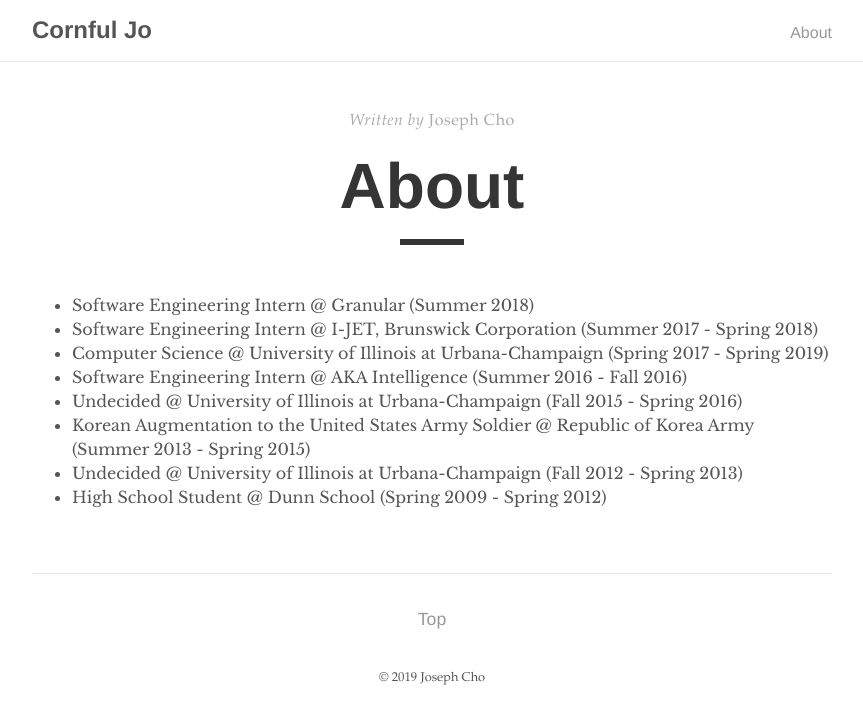
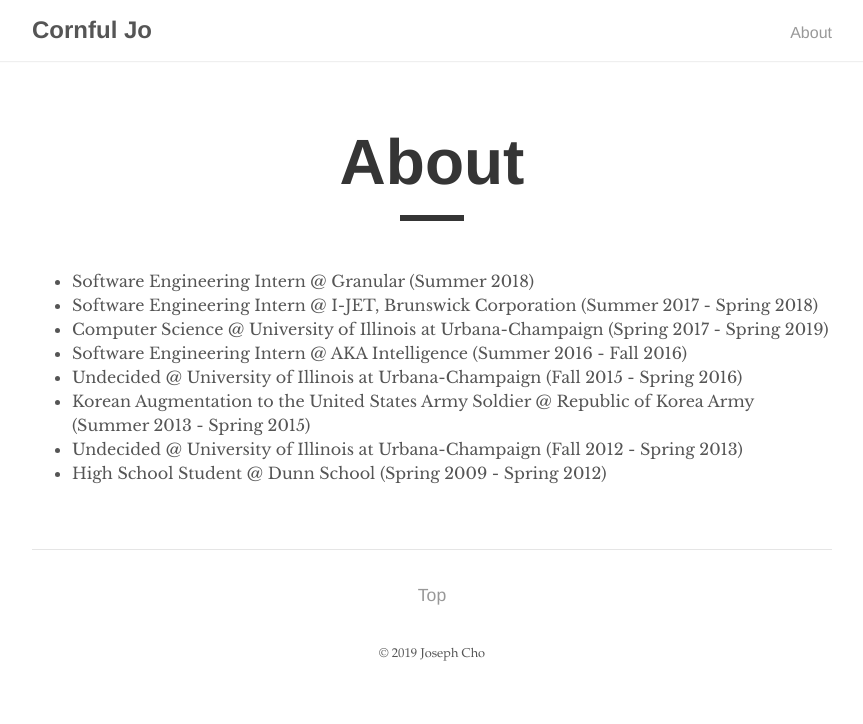
Before and after one commit to jocho-here/mgjo5899.github.io, a Jekyll site: the page built from about.md, in a window 1280 px wide. Shown: the top 724 px of the page, without its empty margins (208-1071 px from the left). Built offline with Jekyll 4.4.1, drawn with Linux system fonts in a browser that asks for light colours.

Commit message:
trying out about.html

```diff
--- /dev/null
+++ b/_layouts/about.html
@@ -0,0 +1,22 @@
+---
+layout: default
+---
+
+<div class="post">
+    <h1 class="post-title">{{ page.title }}</h1>
+    <div class="post-line"></div>
+
+    {{ content }}
+
+</div>
+
+<div class="pagination">
+    {% if page.next.url %}
+        <a href="{{ page.next.url | prepend: site.baseurl }}" class="left arrow">&#8592;</a>
+    {% endif %}
+    {% if page.previous.url %}
+        <a href="{{ page.previous.url | prepend: site.baseurl }}" class="right arrow">&#8594;</a>
+    {% endif %}
+
+    <a href="#" class="top">Top</a>
+</div>
```
Also changed, not shown: about.md (+1 -1 lines).
